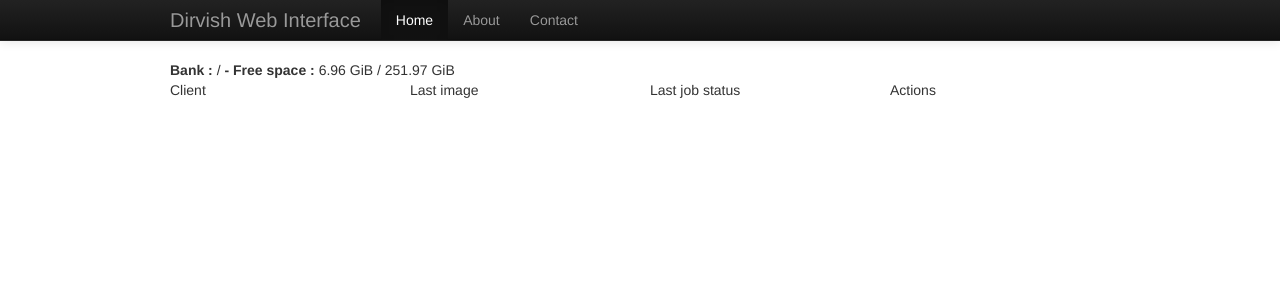
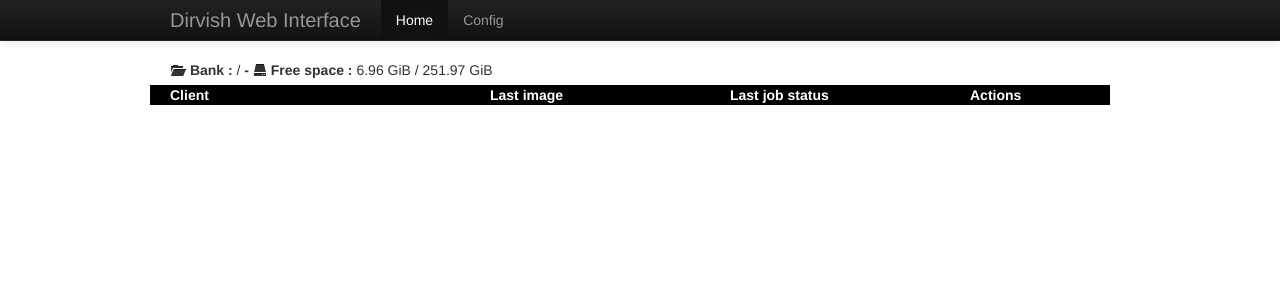
Before and after one commit to h44z/dirvish-web-interface, a PHP site: page / in a window 1280 px wide. Shown: the top 300 px of the page. Run offline with PHP 8.4, Linux system fonts and the light colour scheme; data that the repository does not hold is empty.

Commit message:
Clients page and details page ok with twitter bootstrap

```diff
--- a/css/global.css
+++ b/css/global.css
@@ -1,29 +1,11 @@
-body {
-
+.success_row {
+  background-color: #DFF0D8;
 }
 
-#logo {
-	height: 54px;
-	background-image: url('../img/logo.png');
-	background-repeat: no-repeat;
+.error_row {
+  background-color: #F2DEDE;
 }
 
-#title-bar {
-	background-color: #C3D9FF;
-	height: 18px;
-	font-weight: bold;
+.warning_row {
+  background-color: #FCF8E3;
 }
-
-.success_div {
-	color: #73880A;
-	padding-left: 20px;
-	background-image: url('../img/success.png');
-	background-repeat: no-repeat;
-}
-
-.error_div {
-	color: #FF1A00;
-	padding-left: 20px;
-	background-image: url('../img/error.png');
-	background-repeat:no-repeat;
-}
--- a/index.php
+++ b/index.php
@@ -8,6 +8,7 @@
 
     <!-- Le styles -->
     <link href="css/bootstrap.min.css" rel="stylesheet">
+    <link href="css/global.css" rel="stylesheet">
     <style>
       body {
         padding-top: 60px; /* 60px to make the container go all the way to the bottom of the topbar */
@@ -30,12 +31,11 @@
             <span class="icon-bar"></span>
             <span class="icon-bar"></span>
           </a>
-          <a class="brand" href="#">Dirvish Web Interface</a>
+          <a class="brand" href="index.php">Dirvish Web Interface</a>
           <div class="nav-collapse collapse">
             <ul class="nav">
-              <li class="active"><a href="#">Home</a></li>
-              <li><a href="#about">About</a></li>
-              <li><a href="#contact">Contact</a></li>
+              <li class="active"><a href="index.php">Home</a></li>
+              <li><a href="config.php">Config</a></li>
             </ul>
           </div><!--/.nav-collapse -->
         </div>
--- a/js/main.js
+++ b/js/main.js
@@ -6,30 +6,23 @@ $(document).ready(function() {
 
 		$.each(data, function(bank_key, bank_val) {
 
-			$('#clients').append('<div class="row"><div class="span12"><strong>Bank :</strong> '+bank_val.bank+'<strong> - Free space : </strong>'+bank_val.free_space+' / '+bank_val.total_space+'</div></div>');
-			$('#clients').append('<div class="row""><div class="span3">Client</div><div class="span3">Last image</div><div class="span3">Last job status</div><div class="span3">Actions</div></div>');
+			$('#clients').append('<div class="row"><div class="span12"><strong><i class="icon-folder-open"></i> Bank :</strong> '+bank_val.bank+'<strong> - <i class="icon-hdd"></i> Free space : </strong>'+bank_val.free_space+' / '+bank_val.total_space+'</div></div>');
+
+			table_rows = "";
 
 			$.each(bank_val.clients, function(key, val) {
 
-				if (val.date_status == true && val.status == 'success') { back_color = '#CDEB8B'; } else { back_color = '#D01F3C'; }
+				if (val.date_status == true && val.status == 'success') { back_color = 'success_row'; } else if (val.status == 'success') { back_color = 'warning_row'; } else { back_color = 'error_row'; }
 
-				$('#clients').append('<div class="row" style="overflow: hidden;" id="client-'+bank_key+'-'+key+'"></div>');
-
-				$('#client-'+bank_key+'-'+key).append('<div class="span3">'+val.client+'</div>');
-				$('#client-'+bank_key+'-'+key).append('<div class="span3">'+val.imageNow+'</div>');
-				$('#client-'+bank_key+'-'+key).append('<div class="span3" style="overflow: hidden; height: 18px;">'+val.status+'</div>');
-				$('#client-'+bank_key+'-'+key).append('<div class="span3"><a href="#" onclick="show_history(\''+bank_val.bank+'\',\''+val.backup_folder+'\');">Show details</a></div>');
-
-				$('#client-'+bank_key+'-'+key).append('<div id="history-'+bank_key+'-'+key+'" style="background-color: #EEEEEE;" class="span-24"></div>');
-
-				$('#history-'+bank_key+'-'+key).append('<div class="span-4">Date</div><div class="span-4">Time</div><div class="span-4">Previous</div><div class="span-4">Image</div><div class="span-8 last">Expire</div>');
-
-				$('#client-'+bank_key+'-'+key).append('<div id="summary-'+bank_key+'-'+key+'" style="background-color: #EEEEEE;" class="span-24 last"><div style="margin: 20px;"></div></div>');
-
-				$('#history-'+bank_key+'-'+key).hide();
-				$('#summary-'+bank_key+'-'+key).hide();
+				table_rows += '<div class="row '+back_color+'" style="margin-top: 5px; margin-bottom: 5px;">';
+				table_rows += '<div class="span4">'+val.client+'</div>';
+				table_rows += '<div class="span3">'+val.imageNow+'</div>';
+				table_rows += '<div class="span3">'+val.status+'</div>';
+				table_rows += '<div class="span2"><i class="icon-eye-open"></i> <a href="#" onclick="show_history(\''+bank_val.bank+'\',\''+val.backup_folder+'\');">Show details</a></div>';
+				table_rows += '</div>';
 			});
 
+			$('#clients').append('<div class="row" style="background-color: #000000; color: #FFFFFF; font-weight: bold; margin-top: 5px; margin-bottom: 5px;"><div class="span4">Client</div><div class="span3">Last image</div><div class="span3">Last job status</div><div class="span2">Actions</div></div>'+table_rows+'<div class="row"><div class="span12" style="height: 30px;"></div></div>');
 		});
 	});
 
@@ -37,40 +30,45 @@ $(document).ready(function() {
 
 function show_history(bank_name,client_name) {
 
-	$('#clients').hide("fade", 250, function() {
+	$('#clients').hide(0, function() {
 
 		$('#history').empty();
 
+
+
 		$.getJSON('getHistory.php?bank='+bank_name+'&client='+client_name, function(data) {
 
-			$('#history').append('<div class="span-24 prepend-top last"><div class="span-23"><strong>Bank :</strong> '+bank_name+'<strong> - Client :</strong> '+client_name+'</div><div class="span-1 last"><a href="#" onclick="show_clients();">Back</a></div></div><div id="title-bar" class="span-24 last"><div class="span-3">Date</div><div class="span-3">Time</div><div class="span-3">Image</div><div class="span-3">Previous</div><div class="span-3">Status</div><div class="span-6">Expire</div><div class="span-3 last">Actions</div></div>');
+			$('#history').append('<div class="row"><div class="span12"><a href="index.php"><i class="icon-arrow-left"></i> Back to clients</a> - <strong>Bank :</strong> '+bank_name+'<strong> - Client :</strong> '+client_name+'</div></div>');
+
+			table_rows = "";
 
 			$.each(data, function(key, val) {
 
-				if (val.history_status == "success") { back_color = '#CDEB8B'; } else { back_color = '#D01F3C'; }
-				$('#history').append('<div class="span-24 last" style="background-color: '+back_color+'">'+
-					'<div class="span-3">'+val.date+'</div>'+
-					'<div class="span-3">'+val.time+'</div>'+
-					'<div class="span-3">'+val.image+'</div>'+
-					'<div class="span-3">'+val.previous+'</div>'+
-					'<div class="span-3">'+val.history_status+'</div>'+
-					'<div class="span-6">'+val.expire+'</div>'+
-					'<div class="span-3 last"><a href="#" onclick="show_log(\''+bank_name+'\', \''+client_name+'\', \''+val.image+'\')">Show log</a></div></div>');
+				if (val.history_status == 'success') { back_color = 'success_row'; } else { back_color = 'error_row'; }
 
+				table_rows += '<div class="row '+back_color+'" style="margin-top: 5px; margin-bottom: 5px;">';
+				table_rows += '<div class="span2">'+val.date+'</div>';
+				table_rows += '<div class="span1">'+val.time+'</div>';
+				table_rows += '<div class="span1">'+val.image+'</div>';
+				table_rows += '<div class="span2">'+val.history_status+'</div>';
+				table_rows += '<div class="span4">'+val.expire+'</div>';
+				table_rows += '<div class="span2"><i class="icon-eye-open"></i> <a href="#" onclick="show_log(\''+bank_name+'\', \''+client_name+'\', \''+val.image+'\')">Show log</a></div></div>';
 			});
+
+			$('#history').append('<div class="row" style="background-color: #000000; color: #FFFFFF; font-weight: bold; margin-top: 5px; margin-bottom: 5px;"><div class="span2">Date</div><div class="span1">Time</div><div class="span1">Image</div><div class="span2">Status</div><div class="span4">Expire</div><div class="span2">Actions</div></div>'+table_rows+'<div class="row"><div class="span12" style="height: 30px;"></div>');
 
 		});
 
-		$('#history').show("fade", 250);
+		$('#history').show();
 	});
 
 }
 
 function show_clients() {
 
-	$('#history').hide("fade", 250, function() {
+	$('#history').hide(0, function() {
 
-		$('#clients').show("fade", 250);
+		$('#clients').show();
 
 	});
 
```
Also changed, not shown: css/bootstrap-responsive.css (deleted), img/logo.png (deleted), 1 other file.
